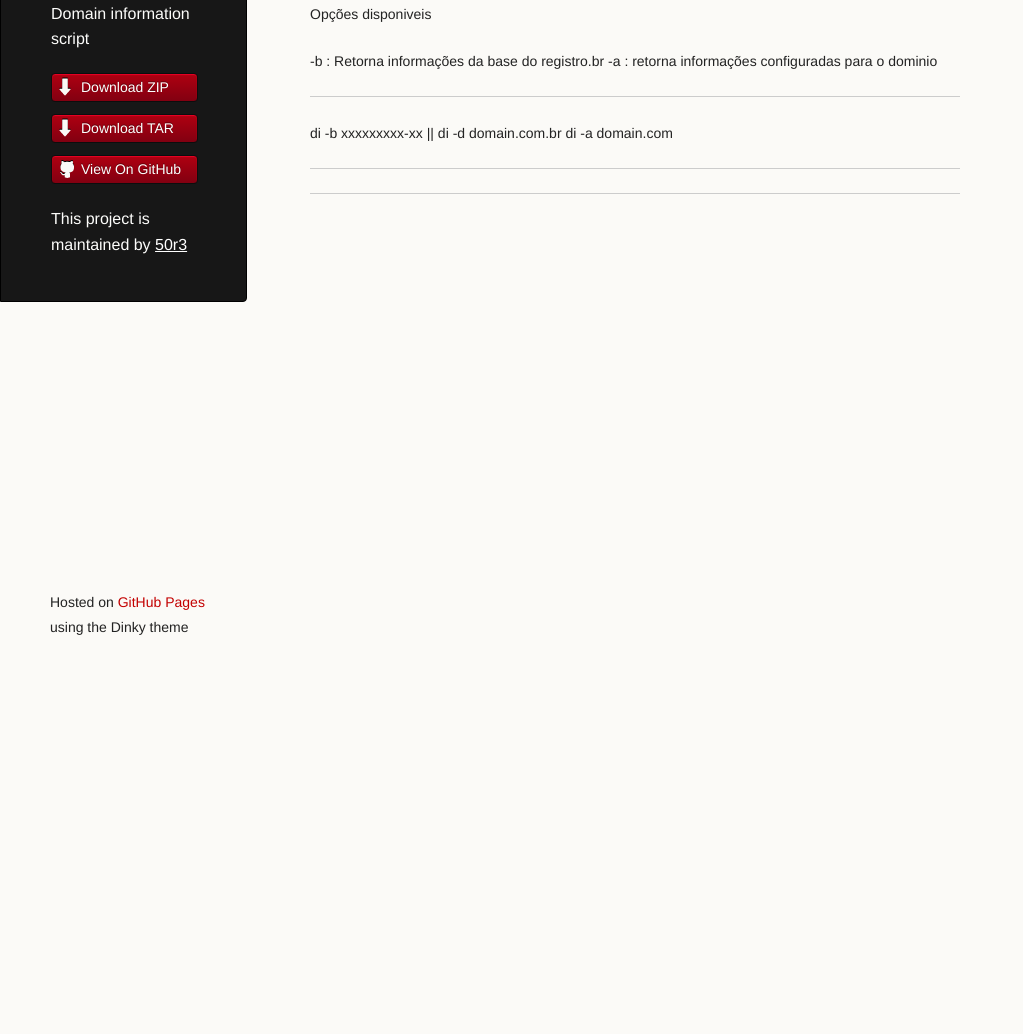
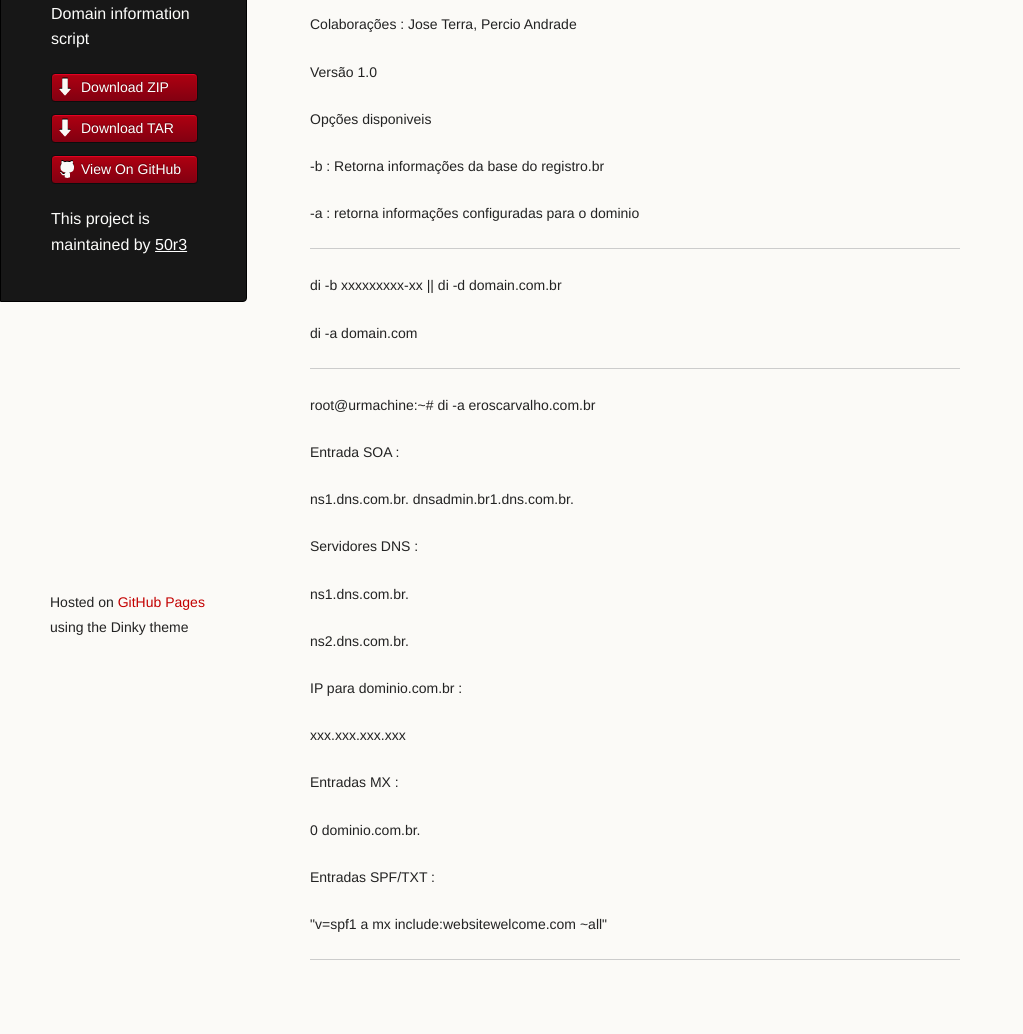
Before and after one commit to 50r3/di, a plain HTML site: page index.html in a window 1280 px wide. Shown: the part 128-1162 px from the top of the page, without its empty margins (0-1023 px from the left). Before the commit the page ends 800 px from the top, so only its background shows below. Drawn offline with Linux system fonts and the light colour scheme.

Commit message:
Create gh-pages branch via GitHub

```diff
--- a/index.html
+++ b/index.html
@@ -30,22 +30,51 @@
 
       </header>
       <section>
-        <p>Domain information script</p>
+        <h2>
+<a name="domain-information-script" class="anchor" href="#domain-information-script"><span class="octicon octicon-link"></span></a>Domain information script</h2>
 
 <p>Author: Percio Adrade
-Desenvovido por : Eros Carvalho
-Colaborações : Jose Terra, Percio Andrade
-Versão 1.0</p>
+Desenvovido por : Eros Carvalho</p>
+
+<p>Colaborações : Jose Terra, Percio Andrade</p>
+
+<p>Versão 1.0</p>
 
 <p>Opções disponiveis</p>
 
-<p>-b : Retorna informações da base do registro.br
--a : retorna informações configuradas para o dominio</p>
+<p>-b : Retorna informações da base do registro.br</p>
 
-<hr><p>di -b xxxxxxxxx-xx || di -d domain.com.br
-di -a domain.com</p>
+<p>-a : retorna informações configuradas para o dominio</p>
 
-<hr><hr>
+<hr><p>di -b xxxxxxxxx-xx || di -d domain.com.br</p>
+
+<p>di -a domain.com</p>
+
+<hr><p>root@urmachine:~# di -a eroscarvalho.com.br</p>
+
+<p>Entrada SOA :</p>
+
+<p>ns1.dns.com.br.   dnsadmin.br1.dns.com.br.</p>
+
+<p>Servidores DNS :</p>
+
+<p>ns1.dns.com.br.</p>
+
+<p>ns2.dns.com.br.</p>
+
+<p>IP para dominio.com.br :</p>
+
+<p>xxx.xxx.xxx.xxx</p>
+
+<p>Entradas MX :</p>
+
+<p>0 dominio.com.br.</p>
+
+<p>Entradas SPF/TXT :</p>
+
+<p>"v=spf1 a mx include:websitewelcome.com ~all"</p>
+
+<hr>
       </section>
       <footer>
         <p><small>Hosted on <a href="http://pages.github.com">GitHub Pages</a> using the Dinky theme</small></p>
--- a/params.json
+++ b/params.json
@@ -1 +1 @@
-{"name":"Di","tagline":"Domain information script","body":"Domain information script\r\n\r\nAuthor: Percio Adrade \r\nDesenvovido por : Eros Carvalho \r\nColaborações : Jose Terra, Percio Andrade\r\nVersão 1.0\r\n\r\nOpções disponiveis\r\n\r\n-b : Retorna informações da base do registro.br\r\n-a : retorna informações configuradas para o dominio\r\n***\r\n\r\n\r\ndi -b xxxxxxxxx-xx || di -d domain.com.br\r\ndi -a domain.com\r\n***\r\n\r\n\r\n___________________________________________________________________________________","google":"","note":"Don't delete this file! It's used internally to help with page regeneration."}
+{"name":"Di","tagline":"Domain information script","body":"## Domain information script\r\n\r\nAuthor: Percio Adrade \r\nDesenvovido por : Eros Carvalho\r\n \r\nColaborações : Jose Terra, Percio Andrade\r\n\r\nVersão 1.0\r\n\r\nOpções disponiveis\r\n\r\n-b : Retorna informações da base do registro.br\r\n\r\n-a : retorna informações configuradas para o dominio\r\n***\r\n\r\n\r\ndi -b xxxxxxxxx-xx || di -d domain.com.br\r\n\r\ndi -a domain.com\r\n***\r\n\r\nroot@urmachine:~# di -a eroscarvalho.com.br\r\n\r\n Entrada SOA :\r\n\r\nns1.dns.com.br.   dnsadmin.br1.dns.com.br.\r\n\r\n Servidores DNS :\r\n\r\nns1.dns.com.br.\r\n\r\nns2.dns.com.br.\r\n\r\n IP para dominio.com.br :\r\n\r\nxxx.xxx.xxx.xxx\r\n\r\n Entradas MX :\r\n\r\n0 dominio.com.br.\r\n\r\n Entradas SPF/TXT :\r\n\r\n\"v=spf1 a mx include:websitewelcome.com ~all\"\r\n\r\n\r\n***\r\n","google":"","note":"Don't delete this file! It's used internally to help with page regeneration."}
```
